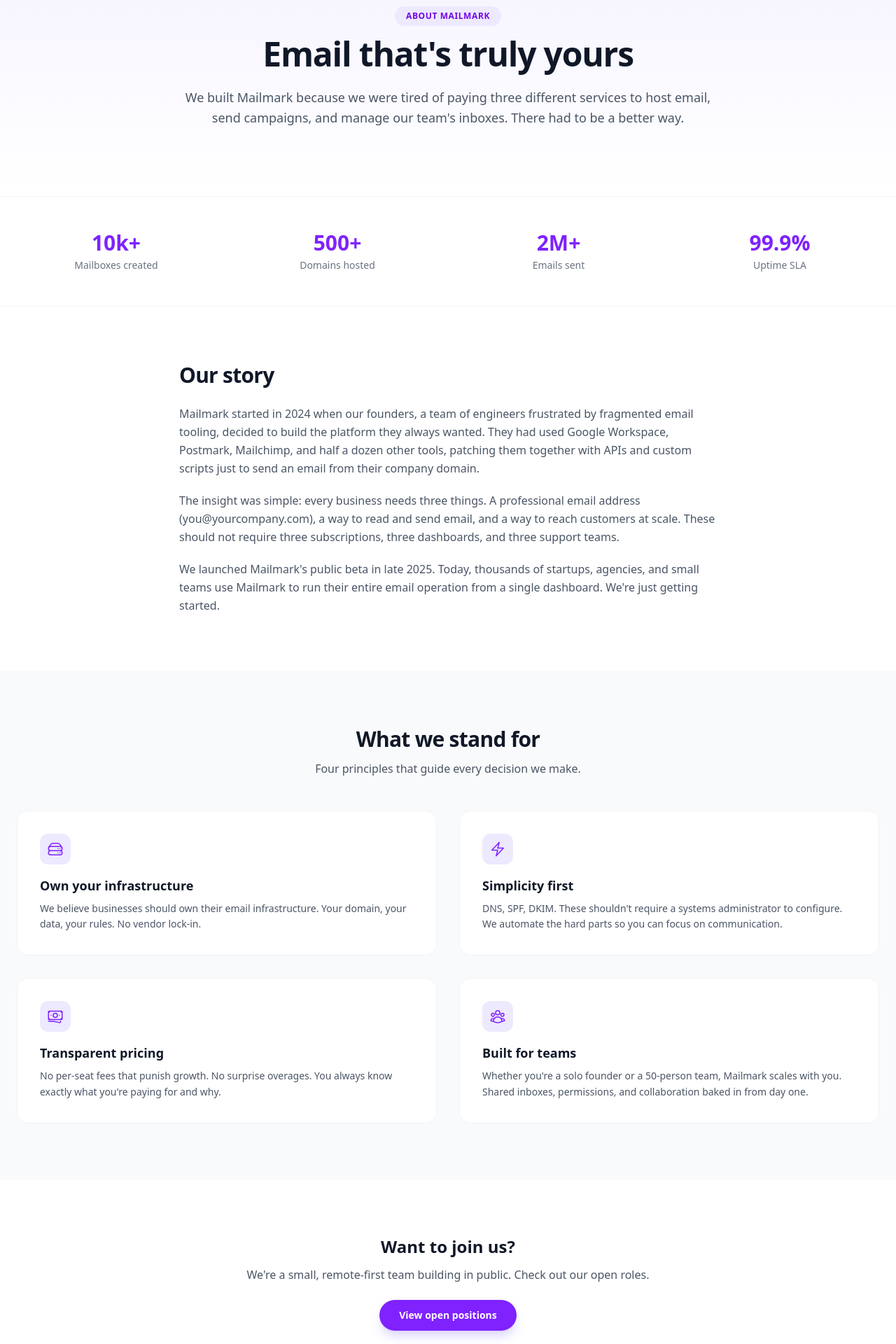
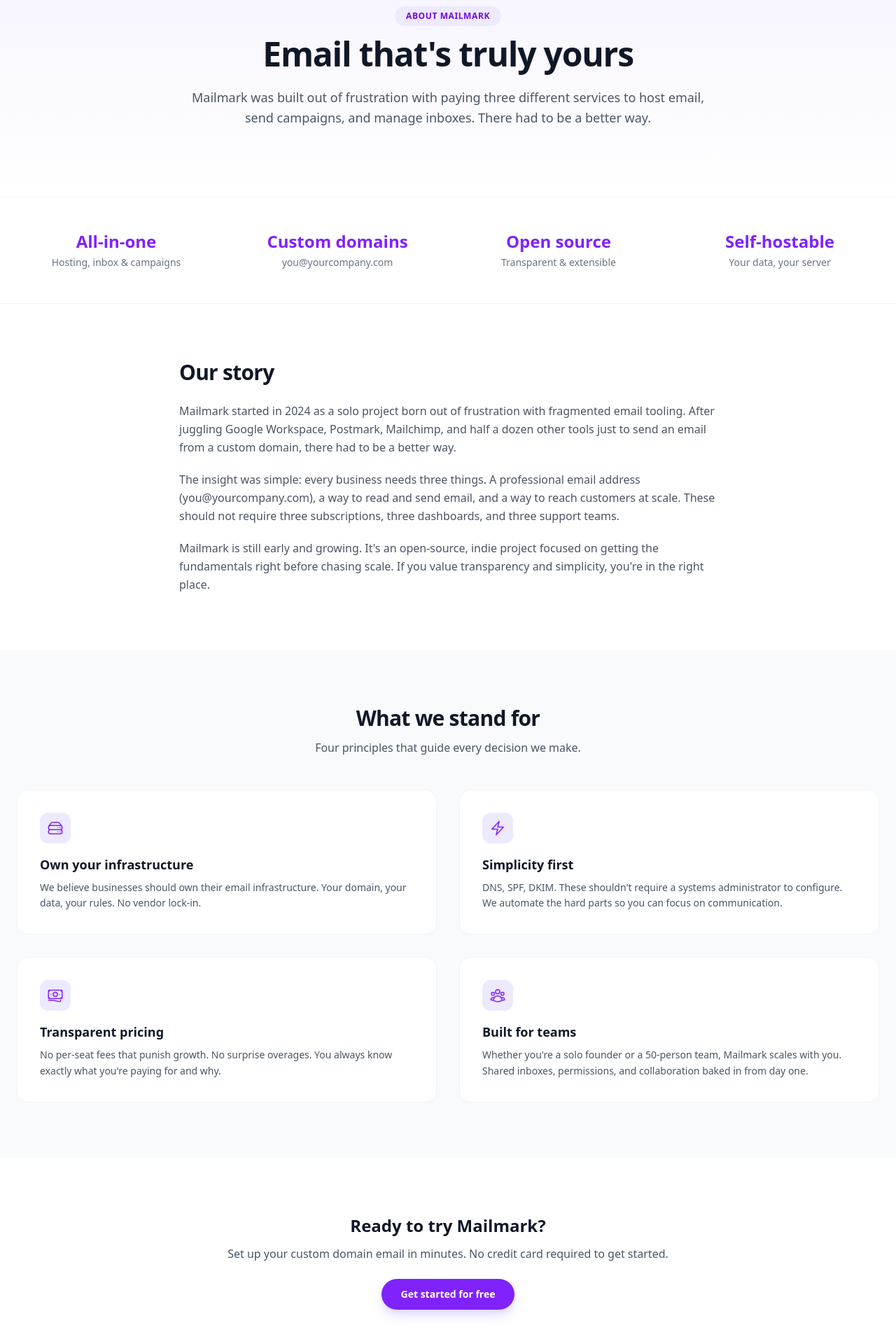
Before and after one commit to DebasishBarai/mailmark, a Next.js app: page /about in a window 1280 px wide. Shown: the part 160-2080 px from the top of the page at 70% size. Built offline with nearby package versions, Linux system fonts and the light colour scheme; no server answers.

Commit message:
about page modified to remove fake testimonials from the page

```diff
--- a/app/about/page.tsx
+++ b/app/about/page.tsx
@@ -52,10 +52,10 @@
 ];
 
 const stats = [
-  { value: "10k+", label: "Mailboxes created" },
-  { value: "500+", label: "Domains hosted" },
-  { value: "2M+", label: "Emails sent" },
-  { value: "99.9%", label: "Uptime SLA" },
+  { value: "All-in-one", label: "Hosting, inbox & campaigns" },
+  { value: "Custom domains", label: "you@yourcompany.com" },
+  { value: "Open source", label: "Transparent & extensible" },
+  { value: "Self-hostable", label: "Your data, your server" },
 ];
 
 export default function AboutPage() {
@@ -73,20 +73,20 @@
             Email that&apos;s truly yours
           </h1>
           <p className="mt-6 text-lg leading-relaxed text-gray-600 dark:text-gray-300">
-            We built Mailmark because we were tired of paying three different
-            services to host email, send campaigns, and manage our team&apos;s
-            inboxes. There had to be a better way.
+            Mailmark was built out of frustration with paying three different
+            services to host email, send campaigns, and manage inboxes. There
+            had to be a better way.
           </p>
         </div>
       </section>
 
-      {/* Stats */}
+      {/* Highlights */}
       <section className="border-y border-gray-100 bg-white px-6 py-12 dark:border-gray-700 dark:bg-gray-900">
         <div className="mx-auto max-w-7xl">
           <dl className="grid grid-cols-2 gap-8 lg:grid-cols-4">
             {stats.map((stat) => (
               <div key={stat.label} className="text-center">
-                <dt className="text-3xl font-extrabold text-violet-600">{stat.value}</dt>
+                <dt className="text-2xl font-extrabold text-violet-600">{stat.value}</dt>
                 <dd className="mt-1 text-sm text-gray-500 dark:text-gray-400">{stat.label}</dd>
               </div>
             ))}
@@ -100,12 +100,11 @@
           <h2 className="text-3xl font-bold tracking-tight text-gray-900 dark:text-white">Our story</h2>
           <div className="mt-6 space-y-5 text-gray-600 leading-relaxed dark:text-gray-300">
             <p>
-              Mailmark started in 2024 when our founders, a team of engineers
-              frustrated by fragmented email tooling, decided to build the
-              platform they always wanted. They had used Google Workspace,
-              Postmark, Mailchimp, and half a dozen other tools, patching them
-              together with APIs and custom scripts just to send an email from
-              their company domain.
+              Mailmark started in 2024 as a solo project born out of
+              frustration with fragmented email tooling. After juggling Google
+              Workspace, Postmark, Mailchimp, and half a dozen other tools
+              just to send an email from a custom domain, there had to be a
+              better way.
             </p>
             <p>
               The insight was simple: every business needs three things. A
@@ -115,10 +114,10 @@
               three support teams.
             </p>
             <p>
-              We launched Mailmark&apos;s public beta in late 2025. Today,
-              thousands of startups, agencies, and small teams use Mailmark to
-              run their entire email operation from a single dashboard. We&apos;re
-              just getting started.
+              Mailmark is still early and growing. It&apos;s an open-source,
+              indie project focused on getting the fundamentals right before
+              chasing scale. If you value transparency and simplicity,
+              you&apos;re in the right place.
             </p>
           </div>
         </div>
@@ -156,17 +155,17 @@
       <section className="bg-white px-6 py-20 dark:bg-gray-900">
         <div className="mx-auto max-w-2xl text-center">
           <h2 className="text-2xl font-bold text-gray-900 dark:text-white">
-            Want to join us?
+            Ready to try Mailmark?
           </h2>
           <p className="mt-3 text-gray-600 dark:text-gray-300">
-            We&apos;re a small, remote-first team building in public. Check out
-            our open roles.
+            Set up your custom domain email in minutes. No credit card
+            required to get started.
           </p>
           <a
-            href="/careers"
+            href="/dashboard"
             className="mt-6 inline-block rounded-full bg-violet-600 px-7 py-3 text-sm font-semibold text-white shadow-lg shadow-violet-200 transition-colors hover:bg-violet-700 dark:shadow-violet-900/30"
           >
-            View open positions
+            Get started for free
           </a>
         </div>
       </section>
```
